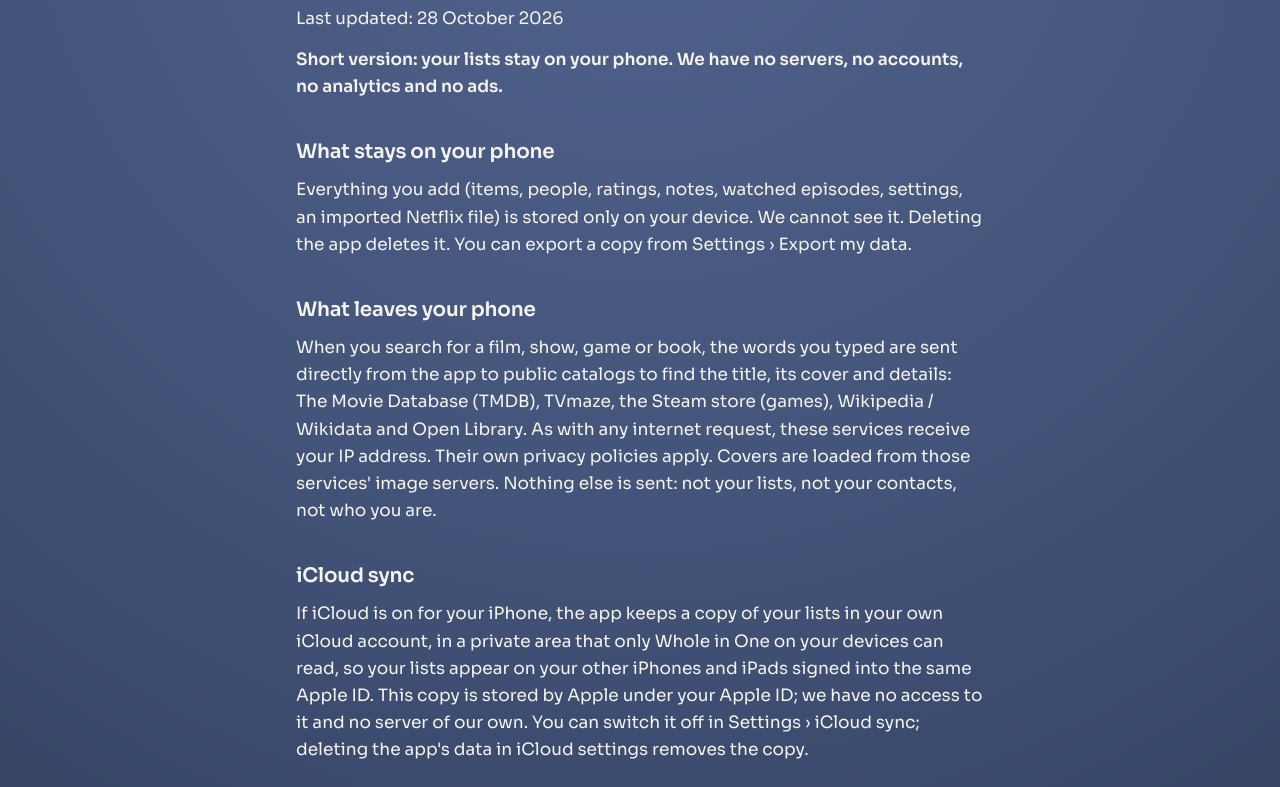
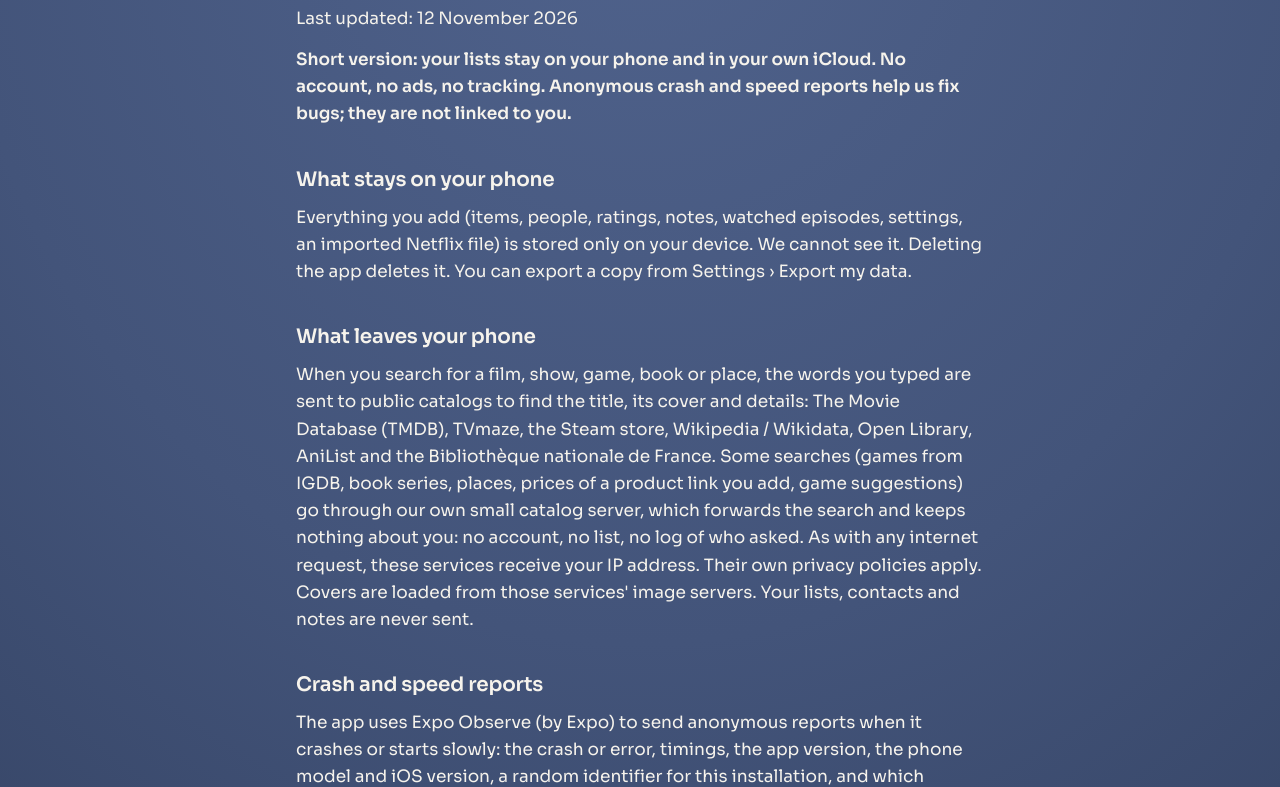
Before and after one commit to ArielTaiebGit/slfmd.ai, a plain HTML site: page wholeinone/privacy/index.html in a window 1280 px wide. Shown: the part 168-955 px from the top of the page. Drawn offline with Linux system fonts and the light colour scheme.

Commit message:
Whole in One privacy: anonymous crash and speed reports (Expo Observe), our catalog server, places and book catalogs
Co-Authored-By: Claude Opus 5.5 <noreply@anthropic.com>
Claude-Session: https://claude.ai/code/session_013dF7REV8WB9KT5rtHRJE1h

```diff
--- a/wholeinone/privacy/index.html
+++ b/wholeinone/privacy/index.html
@@ -28,12 +28,14 @@
 <main>
 <p><a href="/wholeinone/">← Whole in One</a></p>
 <h1>Whole in One — Privacy policy</h1>
-<p>Last updated: 28 October 2026</p>
-<p><strong>Short version: your lists stay on your phone. We have no servers, no accounts, no analytics and no ads.</strong></p>
+<p>Last updated: 12 November 2026</p>
+<p><strong>Short version: your lists stay on your phone and in your own iCloud. No account, no ads, no tracking. Anonymous crash and speed reports help us fix bugs; they are not linked to you.</strong></p>
 <h2>What stays on your phone</h2>
 <p>Everything you add (items, people, ratings, notes, watched episodes, settings, an imported Netflix file) is stored only on your device. We cannot see it. Deleting the app deletes it. You can export a copy from Settings › Export my data.</p>
 <h2>What leaves your phone</h2>
-<p>When you search for a film, show, game or book, the words you typed are sent directly from the app to public catalogs to find the title, its cover and details: The Movie Database (TMDB), TVmaze, the Steam store (games), Wikipedia / Wikidata and Open Library. As with any internet request, these services receive your IP address. Their own privacy policies apply. Covers are loaded from those services' image servers. Nothing else is sent: not your lists, not your contacts, not who you are.</p>
+<p>When you search for a film, show, game, book or place, the words you typed are sent to public catalogs to find the title, its cover and details: The Movie Database (TMDB), TVmaze, the Steam store, Wikipedia / Wikidata, Open Library, AniList and the Bibliothèque nationale de France. Some searches (games from IGDB, book series, places, prices of a product link you add, game suggestions) go through our own small catalog server, which forwards the search and keeps nothing about you: no account, no list, no log of who asked. As with any internet request, these services receive your IP address. Their own privacy policies apply. Covers are loaded from those services' image servers. Your lists, contacts and notes are never sent.</p>
+<h2>Crash and speed reports</h2>
+<p>The app uses Expo Observe (by Expo) to send anonymous reports when it crashes or starts slowly: the crash or error, timings, the app version, the phone model and iOS version, a random identifier for this installation, and which screens were open. These reports are not linked to you, contain none of your lists, and are not used for advertising or tracking. They are only used to find and fix bugs.</p>
 <h2>iCloud sync</h2>
 <p>If iCloud is on for your iPhone, the app keeps a copy of your lists in your own iCloud account, in a private area that only Whole in One on your devices can read, so your lists appear on your other iPhones and iPads signed into the same Apple ID. This copy is stored by Apple under your Apple ID; we have no access to it and no server of our own. You can switch it off in Settings › iCloud sync; deleting the app's data in iCloud settings removes the copy.</p>
 <h2>Sagas and show status</h2>
@@ -43,7 +45,7 @@
 <h2>Links you open</h2>
 <p>Buttons such as "Open in IMDb" or "Open Viewing activity" open other websites in your browser. Those sites have their own policies.</p>
 <h2>Children</h2>
-<p>The app is not directed at children under 13 and collects no personal data from anyone.</p>
+<p>The app is not directed at children under 13 and collects no personal data from anyone; crash reports are anonymous.</p>
 <h2>Changes</h2>
 <p>If the app ever adds an account or ads, this policy will be updated before that version is released, and the change will be described in the release notes.</p>
 <h2>Contact</h2>
```
